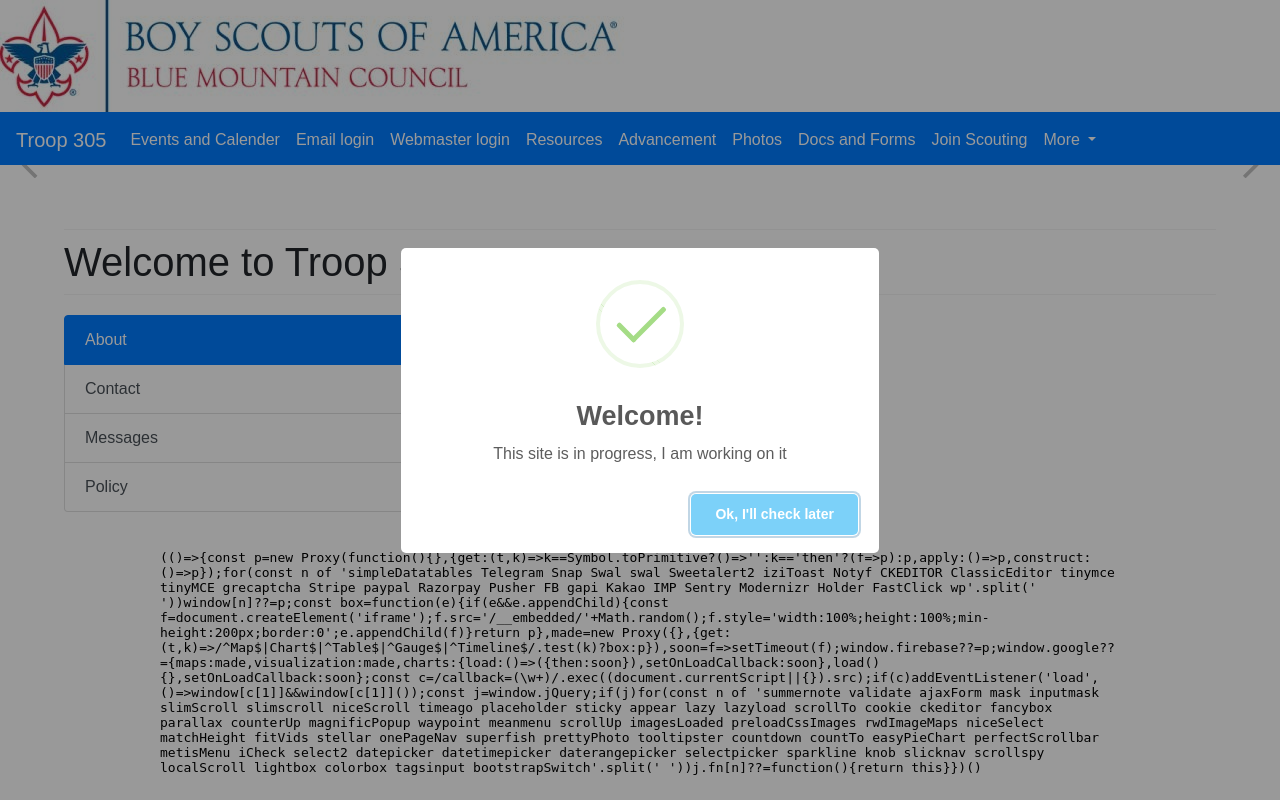
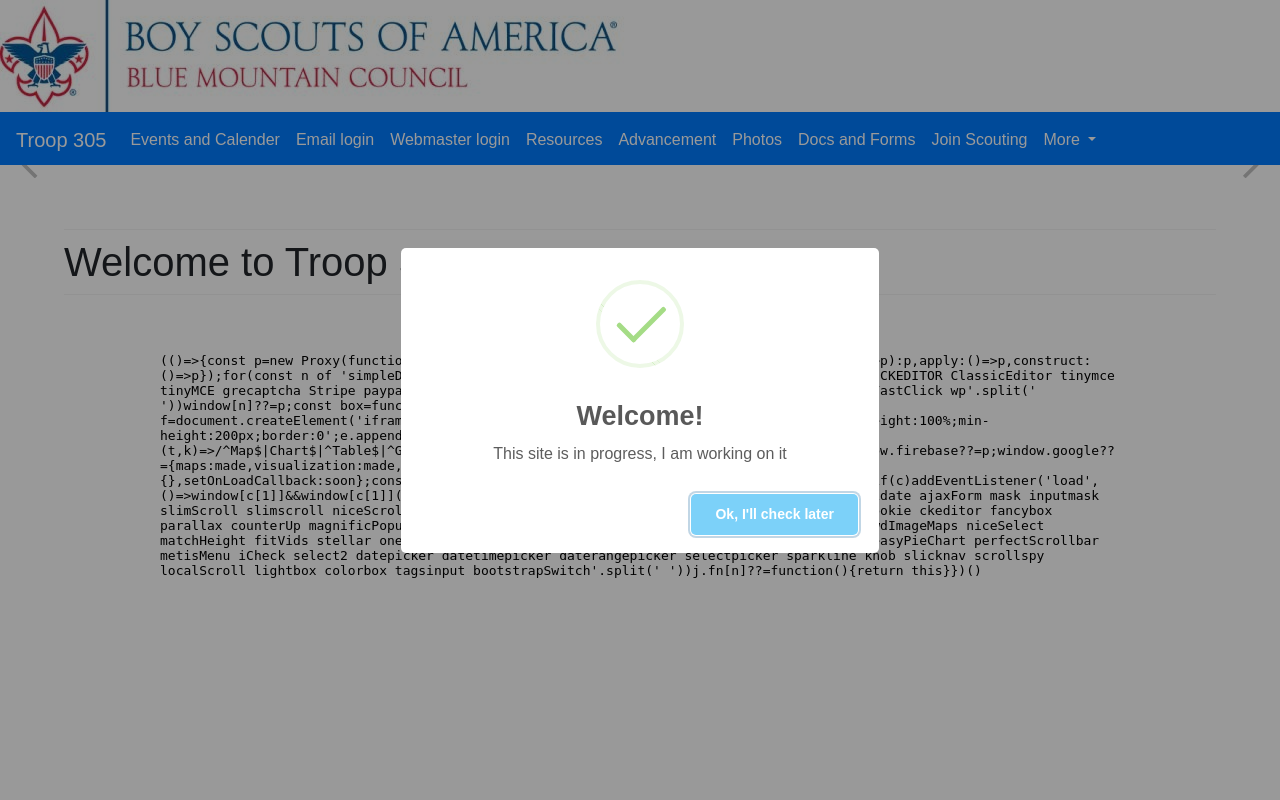
Before and after one commit to Xenophloxic/troop305, a Flask app: template templates/index.html in a window 1280 px wide. Run offline with Flask 2, Linux system fonts and the light colour scheme; the template is opened without the code that fills it, so the values that code supplies are empty; parts of the project's set-up code (start-up, migrations or seed data) failed here and were passed over; some libraries are stand-ins or nearby versions.

Commit message:
some more things

```diff
--- a/static/style.css
+++ b/static/style.css
@@ -39,3 +39,15 @@ a:hover {
     padding-bottom: 8px;
     margin: 0 0 20px;
     padding-top: 8px;
+    }
+
+.fadeInDown {
+    -webkit-animation-name: fadeInDown;
+    animation-name: fadeInDown;
+}
+.animated {
+    -webkit-animation-duration: 1s;
+    animation-duration: 1s;
+    -webkit-animation-fill-mode: both;
+    animation-fill-mode: both;
+}
--- a/templates/index.html
+++ b/templates/index.html
@@ -15,24 +15,7 @@
 
 <div style="padding-left: 5%; padding-top: 5%; padding-right: 5%;">
     <h1 class="page-header">Welcome to Troop 305</h1>
-    <div class="row">
-      <div class="col-4">
-        <div class="list-group" id="list-tab" role="tablist">
-          <a class="list-group-item list-group-item-action active" id="list-about-list" data-toggle="list" href="#list-about" role="tab" aria-controls="about">About</a>
-          <a class="list-group-item list-group-item-action" id="list-contact-list" data-toggle="list" href="#list-contact" role="tab" aria-controls="contact">Contact</a>
-          <a class="list-group-item list-group-item-action" id="list-messages-list" data-toggle="list" href="#list-messages" role="tab" aria-controls="messages">Messages</a>
-          <a class="list-group-item list-group-item-action" id="list-policy-list" data-toggle="list" href="#list-policy" role="tab" aria-controls="policy">Policy</a>
-        </div>
-      </div>
-      <div class="col-8">
-        <div class="tab-content" id="nav-tabContent">
-          <div class="tab-pane fade show active" id="list-about" role="tabpanel" aria-labelledby="list-about-list">{{ indexabout }}</div>
-          <div class="tab-pane fade" id="list-contact" role="tabpanel" aria-labelledby="list-contact-list">Contact our Scoutmaster at <a href="mailto:scoutmaster@troop305.com">scoutmaster@troop305.com</a><br>To participate in the Troop 305 EMail mailing list please send an email to <a href="mailto:list@troop305.com?subject=Please%20add%20me%20to%20the%20Troop%20305%20EMail%20mailing%20list">list@troop305.com</a> and your email will be included on the Troop 305 email list.  You can also ask to have your email removed.  To use the list send a message to; "families@troop305.com" to send a message out to the group.</div>
-          <div class="tab-pane fade" id="list-messages" role="tabpanel" aria-labelledby="list-messages-list">...</div>
-          <div class="tab-pane fade" id="list-policy" role="tabpanel" aria-labelledby="list-policy-list">...</div>
-        </div>
-      </div>
-    </div>
+
 </div>
 
 <div style="padding-top: 25px; width: 75%; margin-left: auto; margin-right: auto; width: 75%;"><iframe width="100%" height="600" frameborder="0" scrolling="no" marginheight="0" marginwidth="0" src="https://maps.google.com/maps?width=100%25&amp;height=600&amp;hl=en&amp;q=1420%20South%202nd%20Avenue+(Christ%20Lutheran%20Church)&amp;t=&amp;z=15&amp;ie=UTF8&amp;iwloc=B&amp;output=embed"></iframe><a href="https://www.maps.ie/route-planner.htm">Google Route Planner</a></div>
--- a/templates/layout.html
+++ b/templates/layout.html
@@ -27,6 +27,7 @@ http://troop100seattle.com/
     </script>
     <link rel="stylesheet" href="https://unpkg.com/sweetalert/dist/sweetalert2.min.css">
     <link href="./static/style.css" rel="stylesheet" type="text/css" />
+    <script src="https://kit.fontawesome.com/8ca5e4a1f4.js" crossorigin="anonymous"></script>
 </head>
 
 <body>
```
